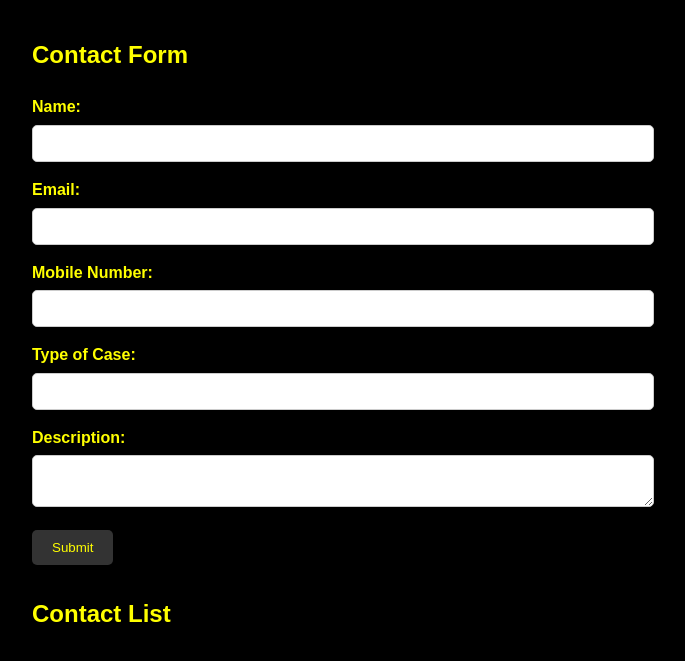
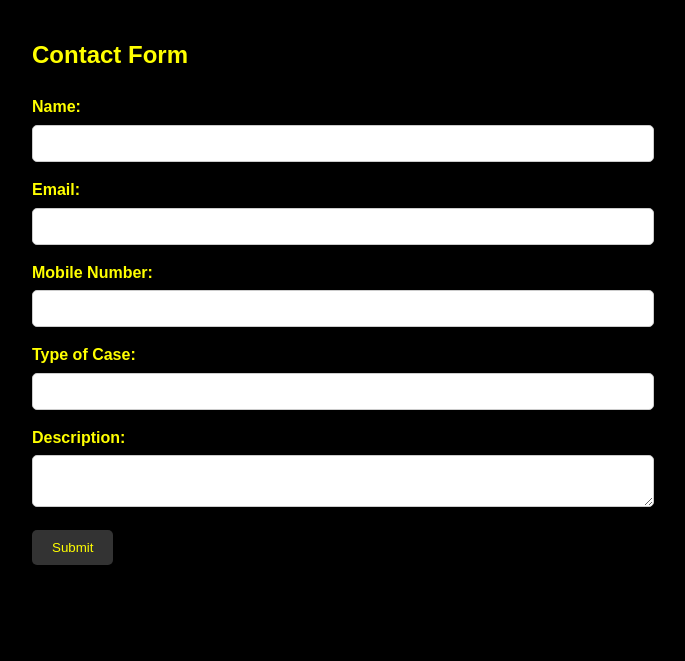
Before and after one commit to iimsuriya/KPR-Task, a plain HTML site: page index.html in a window 1280 px wide. Shown: the part 75-736 px from the top of the page, without its empty margins (308-993 px from the left). Drawn offline with Linux system fonts and the light colour scheme.

Commit message:
index.html

```diff
--- a/index.html
+++ b/index.html
@@ -111,14 +111,6 @@
         <button type="submit">Submit</button>
       </form>
     </section>
-
-    <section>
-      <h2>Contact List</h2>
-      <ul id="contactList">
-      </ul>
-    </section>
   </main>
-
-  <!-- Add any JavaScript scripts here -->
 </body>
 </html>
```
